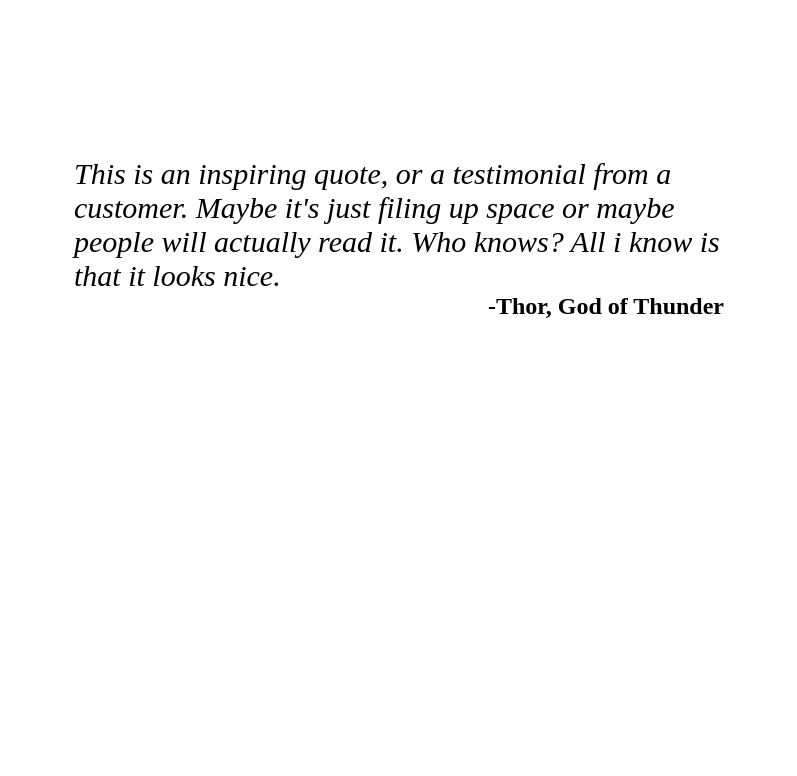
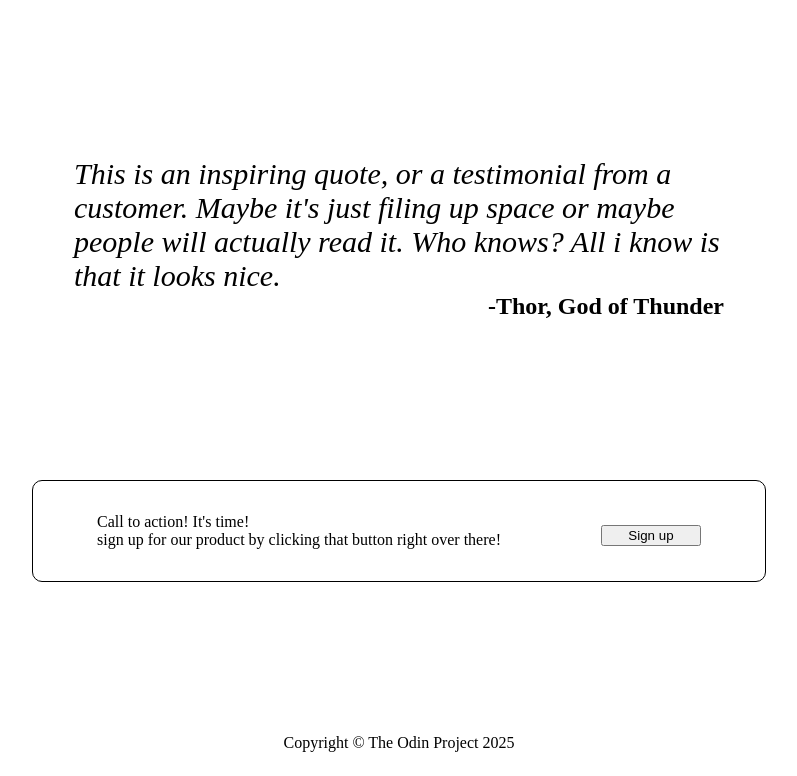
Before and after one commit to MuYvs/Landing-Page, a plain HTML site: page index.html in a window 1280 px wide. Shown: the part 787-1563 px from the top of the page, without its empty margins (241-1038 px from the left). Before the commit the page ends 1139 px from the top, so only its background shows below. Drawn offline with Linux system fonts and the light colour scheme.

Commit message:
Added Sign-up section and footer.

```diff
--- a/index.html
+++ b/index.html
@@ -83,5 +83,27 @@
             </div>
         </div>
     </div>
+    <div class="sign-up-section">
+        <div class="sign-up-container">
+            <div class="text">
+                <div class="text-main">
+                    Call to action! It's time!
+                </div>
+                <div class="text-subtext">
+                    sign up for our product by clicking that button right over there!
+                </div>
+            </div>
+            <div class="sign-up-button-container">
+                <button class="sign-up-button">
+                    Sign up
+                </button>
+            </div>
+        </div>
+    </div>
+    <div class="footer">
+        <div class="footer-text">
+            Copyright © The Odin Project 2025
+        </div>
+    </div>
 </body>
 </html>
--- a/style.css
+++ b/style.css
@@ -116,3 +116,16 @@ ul {
     font-weight: 900;
     font-size: 24px;
 }
+.sign-up-container {
+    display: flex;
+    padding: 32px 64px 32px;
+    flex-direction: row;
+    justify-content: space-between;
+    gap: 100px;
+    border: 1px solid;
+    border-radius: 10px;
+    align-items: center;
+}
+.footer {
+    padding: 24px;
+}
```
